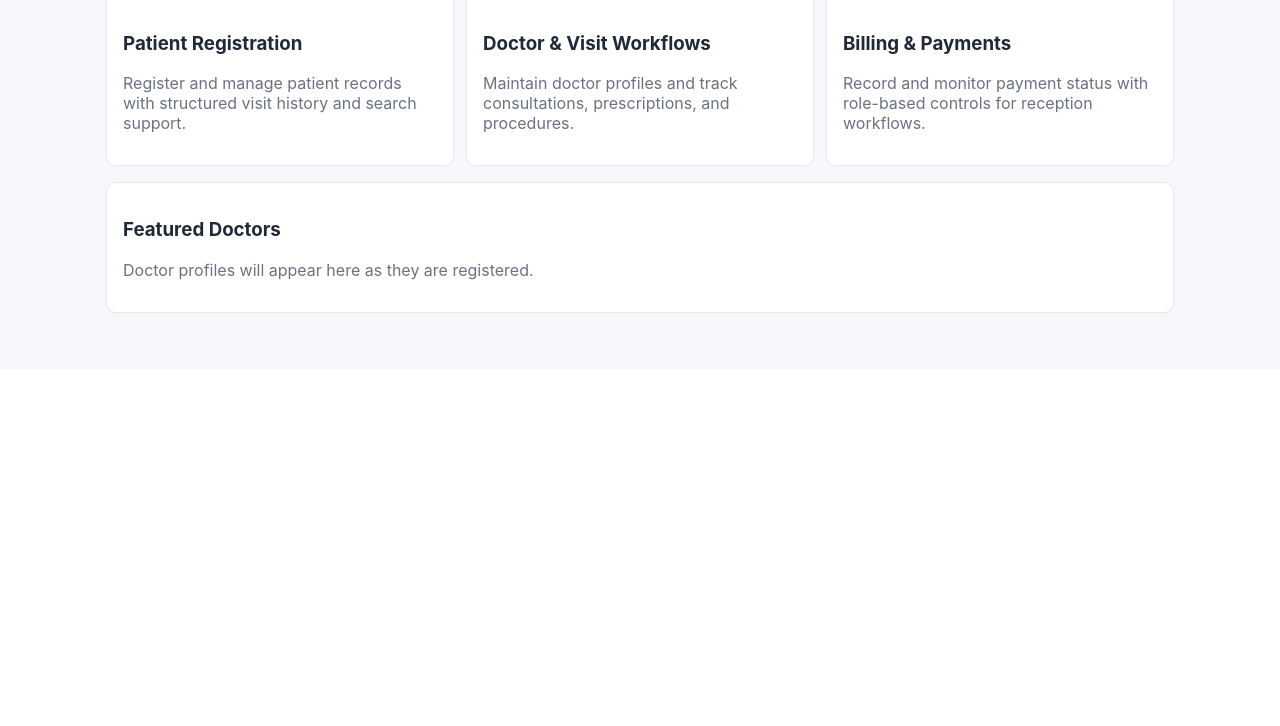
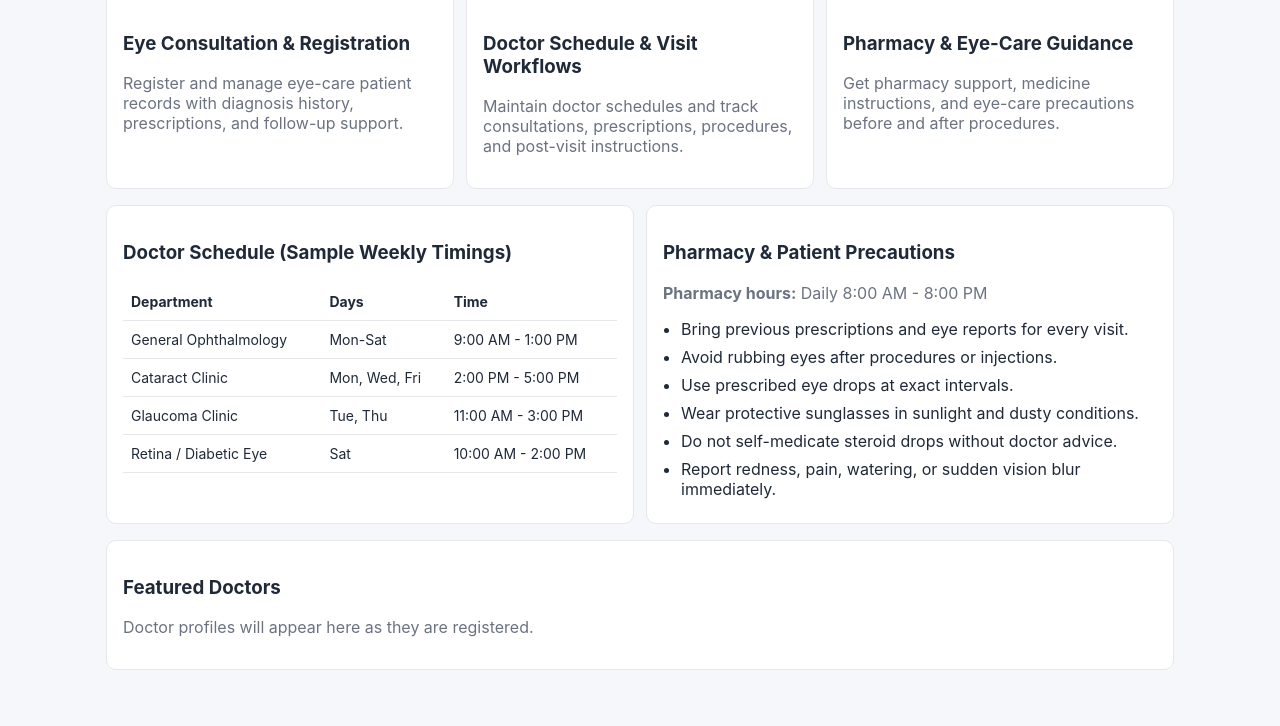
Before and after one commit to sakshi534/hospital_registration, a Django app: page / in a window 1280 px wide. Shown: the part 698-1424 px from the top of the page. Before the commit the page ends 1011 px from the top, so only its background shows below. Run offline with Django 4.2, Linux system fonts and the light colour scheme; data that the repository does not hold is empty.

Commit message:
Customize public content for rural eye hospital story and eye-care services

```diff
--- a/templates/public/home.html
+++ b/templates/public/home.html
@@ -6,9 +6,9 @@
 <section class="hero card">
     <div class="hero-grid">
         <div>
-            <h2>Compassionate Care, Digitally Connected</h2>
+            <h2>Specialized Eye Care for Every Family</h2>
             <p class="muted">
-                Welcome to our hospital portal. Access registration, care coordination, and clinical workflows through a simple and reliable system.
+                Welcome to our eye hospital portal. Access registration, consultations, procedures, pharmacy guidance, and follow-up care through a simple and reliable system.
             </p>
             <div class="actions-row">
                 <a class="btn" href="{% url 'signup' %}">Register Staff Account</a>
@@ -16,25 +16,55 @@
                 <a class="btn btn-light" href="{% url 'contact' %}">Contact Hospital</a>
             </div>
         </div>
-        <img class="hero-image" src="https://images.pexels.com/photos/263402/pexels-photo-263402.jpeg?auto=compress&cs=tinysrgb&w=1200" alt="Modern hospital building" />
+        <img class="hero-image" src="https://images.pexels.com/photos/5752283/pexels-photo-5752283.jpeg?auto=compress&cs=tinysrgb&w=1200" alt="Eye examination in hospital" />
     </div>
 </section>
 
 <section class="grid-3">
     <div class="card">
-        <img class="section-image" src="https://images.pexels.com/photos/40568/medical-appointment-doctor-healthcare-40568.jpeg?auto=compress&cs=tinysrgb&w=1200" alt="Patient registration desk" />
-        <h3>Patient Registration</h3>
-        <p class="muted">Register and manage patient records with structured visit history and search support.</p>
+        <img class="section-image" src="https://images.pexels.com/photos/7089401/pexels-photo-7089401.jpeg?auto=compress&cs=tinysrgb&w=1200" alt="Eye patient consultation" />
+        <h3>Eye Consultation & Registration</h3>
+        <p class="muted">Register and manage eye-care patient records with diagnosis history, prescriptions, and follow-up support.</p>
     </div>
     <div class="card">
-        <img class="section-image" src="https://images.pexels.com/photos/1170979/pexels-photo-1170979.jpeg?auto=compress&cs=tinysrgb&w=1200" alt="Doctor team discussion" />
-        <h3>Doctor & Visit Workflows</h3>
-        <p class="muted">Maintain doctor profiles and track consultations, prescriptions, and procedures.</p>
+        <img class="section-image" src="https://images.pexels.com/photos/5452293/pexels-photo-5452293.jpeg?auto=compress&cs=tinysrgb&w=1200" alt="Eye doctor and patient" />
+        <h3>Doctor Schedule & Visit Workflows</h3>
+        <p class="muted">Maintain doctor schedules and track consultations, prescriptions, procedures, and post-visit instructions.</p>
     </div>
     <div class="card">
-        <img class="section-image" src="https://images.pexels.com/photos/4386466/pexels-photo-4386466.jpeg?auto=compress&cs=tinysrgb&w=1200" alt="Digital billing and payment" />
-        <h3>Billing & Payments</h3>
-        <p class="muted">Record and monitor payment status with role-based controls for reception workflows.</p>
+        <img class="section-image" src="https://images.pexels.com/photos/8376159/pexels-photo-8376159.jpeg?auto=compress&cs=tinysrgb&w=1200" alt="Pharmacy support" />
+        <h3>Pharmacy & Eye-Care Guidance</h3>
+        <p class="muted">Get pharmacy support, medicine instructions, and eye-care precautions before and after procedures.</p>
+    </div>
+</section>
+
+<section class="grid-2">
+    <div class="card">
+        <h3>Doctor Schedule (Sample Weekly Timings)</h3>
+        <table>
+            <thead>
+                <tr><th>Department</th><th>Days</th><th>Time</th></tr>
+            </thead>
+            <tbody>
+                <tr><td>General Ophthalmology</td><td>Mon-Sat</td><td>9:00 AM - 1:00 PM</td></tr>
+                <tr><td>Cataract Clinic</td><td>Mon, Wed, Fri</td><td>2:00 PM - 5:00 PM</td></tr>
+                <tr><td>Glaucoma Clinic</td><td>Tue, Thu</td><td>11:00 AM - 3:00 PM</td></tr>
+                <tr><td>Retina / Diabetic Eye</td><td>Sat</td><td>10:00 AM - 2:00 PM</td></tr>
+            </tbody>
+        </table>
+    </div>
+
+    <div class="card">
+        <h3>Pharmacy & Patient Precautions</h3>
+        <p class="muted"><strong>Pharmacy hours:</strong> Daily 8:00 AM - 8:00 PM</p>
+        <ul class="plain-list">
+            <li>Bring previous prescriptions and eye reports for every visit.</li>
+            <li>Avoid rubbing eyes after procedures or injections.</li>
+            <li>Use prescribed eye drops at exact intervals.</li>
+            <li>Wear protective sunglasses in sunlight and dusty conditions.</li>
+            <li>Do not self-medicate steroid drops without doctor advice.</li>
+            <li>Report redness, pain, watering, or sudden vision blur immediately.</li>
+        </ul>
     </div>
 </section>
 
```
Also changed, not shown: templates/public/about.html (+12 -6 lines), templates/public/services.html (+15 -9 lines).
